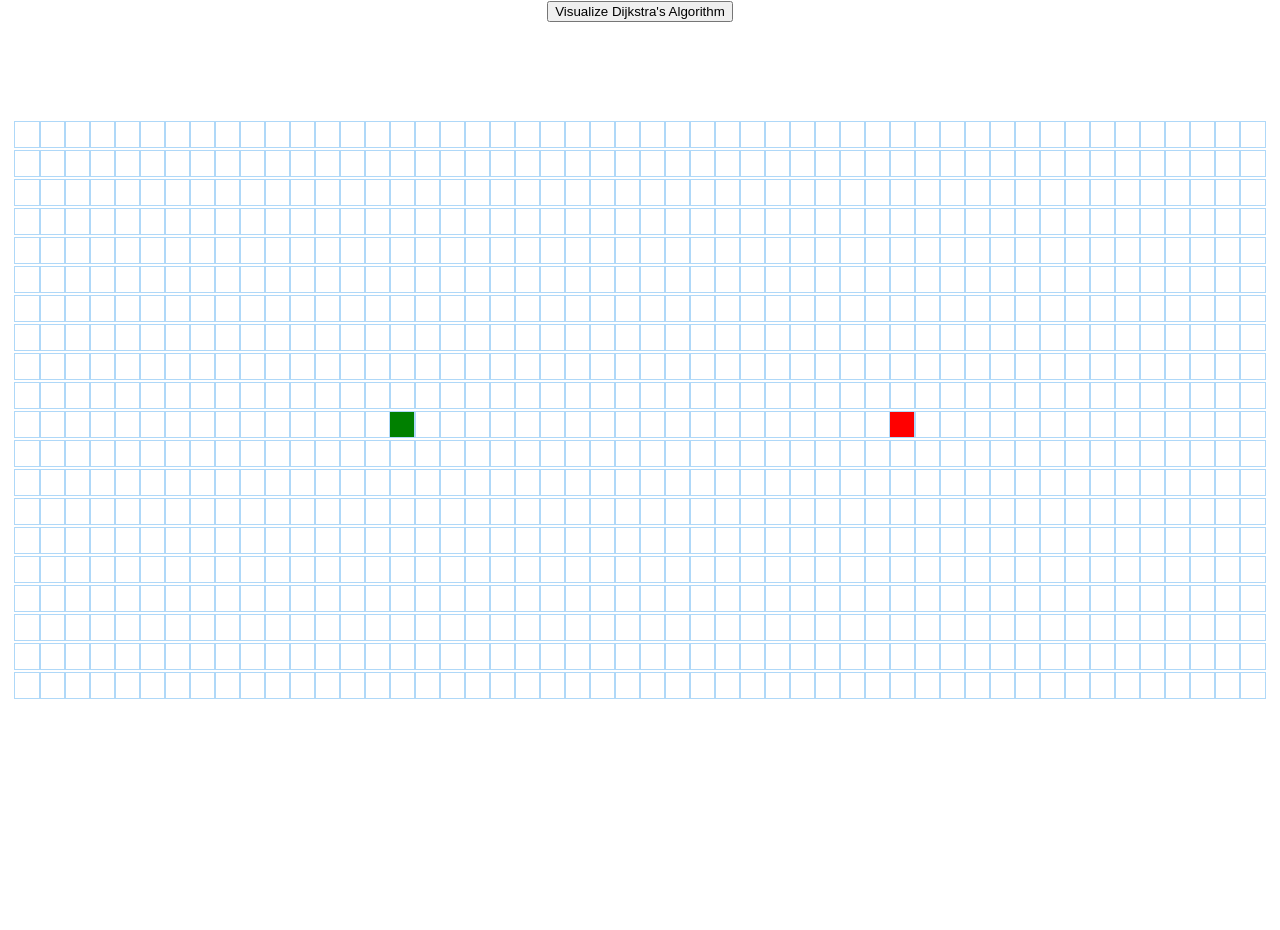
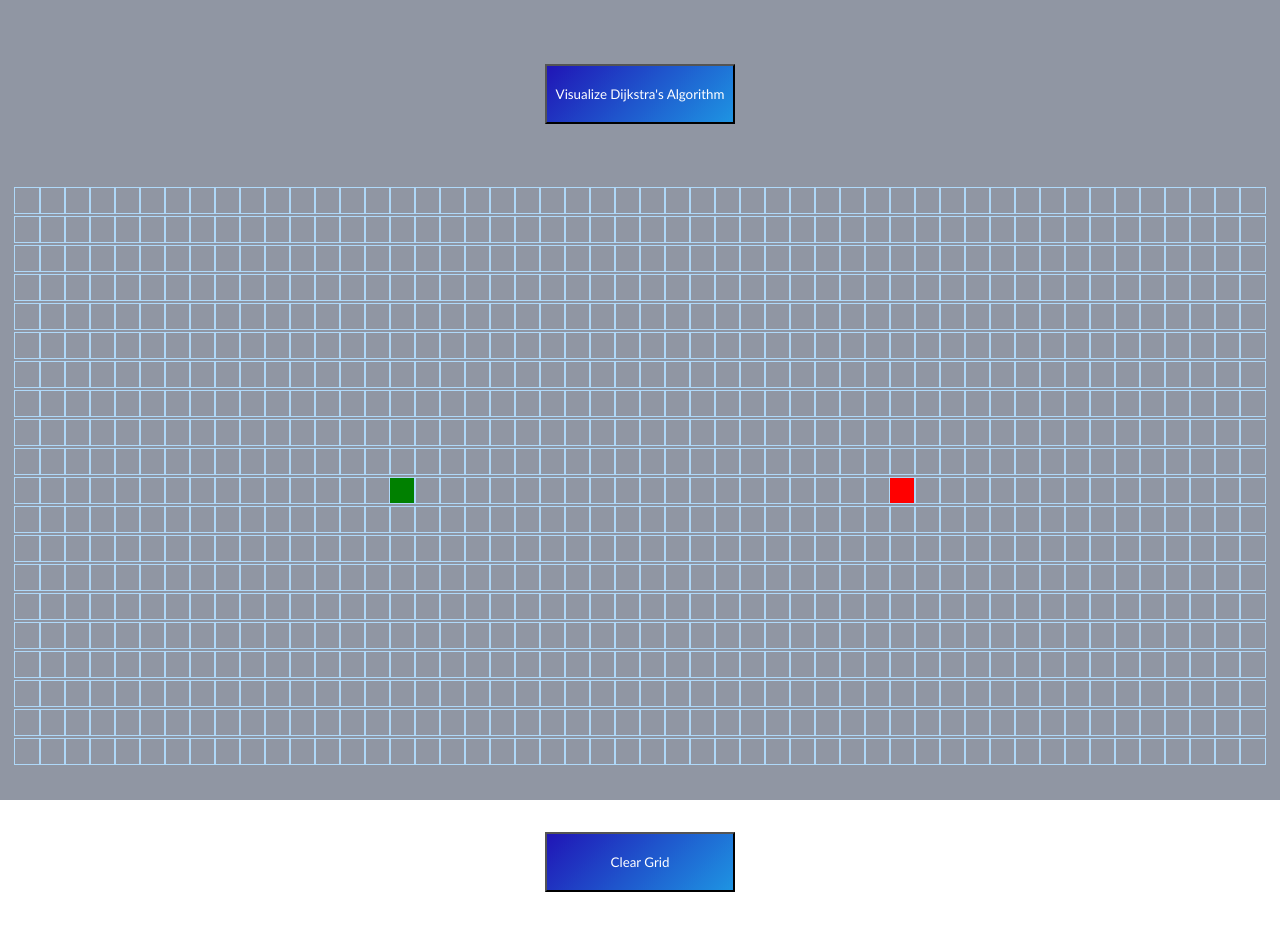
Before and after one commit to SoneThaya/path-finding-visualizer, a React (Create React App) app: page / in a window 1280 px wide. Shown: the top 930 px of the page. Before the commit the page ends 800 px from the top, so only its background shows below. Built offline with nearby package versions, Linux system fonts and the light colour scheme.

Commit message:
added styles to button and background color

```diff
--- a/src/App.css
+++ b/src/App.css
@@ -1,38 +1,5 @@
 .App {
   text-align: center;
+  background-color: #9096a3;
+  height: 100vh;
 }
-
-.App-logo {
-  height: 40vmin;
-  pointer-events: none;
-}
-
-@media (prefers-reduced-motion: no-preference) {
-  .App-logo {
-    animation: App-logo-spin infinite 20s linear;
-  }
-}
-
-.App-header {
-  background-color: #282c34;
-  min-height: 100vh;
-  display: flex;
-  flex-direction: column;
-  align-items: center;
-  justify-content: center;
-  font-size: calc(10px + 2vmin);
-  color: white;
-}
-
-.App-link {
-  color: #61dafb;
-}
-
-@keyframes App-logo-spin {
-  from {
-    transform: rotate(0deg);
-  }
-  to {
-    transform: rotate(360deg);
-  }
-}
--- a/src/components/PathFindingVisualizer.js
+++ b/src/components/PathFindingVisualizer.js
@@ -1,15 +1,15 @@
-import React, {Component} from 'react';
-import Node from '../Node/Node';
-import {dijkstra, getNodesInShortestPathOrder} from '../algorithms/dijkstra';
+import React, { Component } from "react";
+import Node from "../Node/Node";
+import { dijkstra, getNodesInShortestPathOrder } from "../algorithms/dijkstra";
 
-import './pathFindingVisualizer.css';
+import "./pathFindingVisualizer.css";
 
 const START_NODE_ROW = 10;
 const START_NODE_COL = 15;
 const FINISH_NODE_ROW = 10;
 const FINISH_NODE_COL = 35;
 
-export default class PathfindingVisualizer extends Component {
+export default class PathFindingVisualizer extends Component {
   constructor() {
     super();
     this.state = {
@@ -20,22 +20,22 @@ export default class PathfindingVisualizer extends Component {
 
   componentDidMount() {
     const grid = getInitialGrid();
-    this.setState({grid});
+    this.setState({ grid });
   }
 
   handleMouseDown(row, col) {
     const newGrid = getNewGridWithWallToggled(this.state.grid, row, col);
-    this.setState({grid: newGrid, mouseIsPressed: true});
+    this.setState({ grid: newGrid, mouseIsPressed: true });
   }
 
   handleMouseEnter(row, col) {
     if (!this.state.mouseIsPressed) return;
     const newGrid = getNewGridWithWallToggled(this.state.grid, row, col);
-    this.setState({grid: newGrid});
+    this.setState({ grid: newGrid });
   }
 
   handleMouseUp() {
-    this.setState({mouseIsPressed: false});
+    this.setState({ mouseIsPressed: false });
   }
 
   animateDijkstra(visitedNodesInOrder, nodesInShortestPathOrder) {
@@ -49,7 +49,7 @@ export default class PathfindingVisualizer extends Component {
       setTimeout(() => {
         const node = visitedNodesInOrder[i];
         document.getElementById(`node-${node.row}-${node.col}`).className =
-          'node node-visited';
+          "node node-visited";
       }, 10 * i);
     }
   }
@@ -59,13 +59,13 @@ export default class PathfindingVisualizer extends Component {
       setTimeout(() => {
         const node = nodesInShortestPathOrder[i];
         document.getElementById(`node-${node.row}-${node.col}`).className =
-          'node node-shortest-path';
+          "node node-shortest-path";
       }, 50 * i);
     }
   }
 
   visualizeDijkstra() {
-    const {grid} = this.state;
+    const { grid } = this.state;
     const startNode = grid[START_NODE_ROW][START_NODE_COL];
     const finishNode = grid[FINISH_NODE_ROW][FINISH_NODE_COL];
     const visitedNodesInOrder = dijkstra(grid, startNode, finishNode);
@@ -74,11 +74,14 @@ export default class PathfindingVisualizer extends Component {
   }
 
   render() {
-    const {grid, mouseIsPressed} = this.state;
+    const { grid, mouseIsPressed } = this.state;
 
     return (
       <>
-        <button onClick={() => this.visualizeDijkstra()}>
+        <button
+          className="dijkstra-btn"
+          onClick={() => this.visualizeDijkstra()}
+        >
           Visualize Dijkstra's Algorithm
         </button>
         <div className="grid">
@@ -86,7 +89,7 @@ export default class PathfindingVisualizer extends Component {
             return (
               <div key={rowIdx}>
                 {row.map((node, nodeIdx) => {
-                  const {row, col, isFinish, isStart, isWall} = node;
+                  const { row, col, isFinish, isStart, isWall } = node;
                   return (
                     <Node
                       key={nodeIdx}
@@ -100,13 +103,20 @@ export default class PathfindingVisualizer extends Component {
                         this.handleMouseEnter(row, col)
                       }
                       onMouseUp={() => this.handleMouseUp()}
-                      row={row}></Node>
+                      row={row}
+                    ></Node>
                   );
                 })}
               </div>
             );
           })}
         </div>
+        <button
+          className="dijkstra-btn"
+          onClick={() => this.getInitialGrid}
+        >
+          Clear Grid
+        </button>
       </>
     );
   }
--- a/src/components/pathFindingVisualizer.css
+++ b/src/components/pathFindingVisualizer.css
@@ -1,3 +1,24 @@
 .grid {
-  margin: 100px 0 0;
+  margin: auto;
 }
+
+.dijkstra-btn {
+  background: linear-gradient(-45deg, rgb(30, 148, 226), rgb(32, 21, 182));
+  width: 190px;
+  display: inline-block;
+  margin: 5% 20px;
+  padding: 20px 0;
+  text-align: center;
+  font-family: "Trebuchet MS", "Lucida Sans Unicode", "Lucida Grande",
+    "Lucida Sans", Arial, sans-serif;
+  text-decoration: none;
+  position: relative;
+  background-color: #fff;
+  color: #fff;
+  cursor: pointer;
+  transition: all 0.3s ease-in-out;
+}
+
+.dijkstra-btn:hover {
+  transform: scale(1.1);
+}
```
